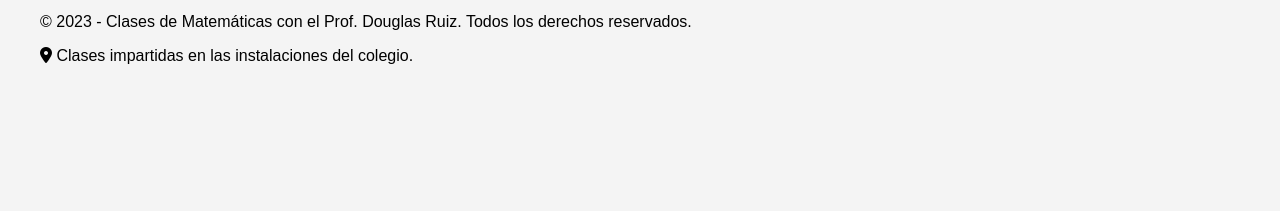
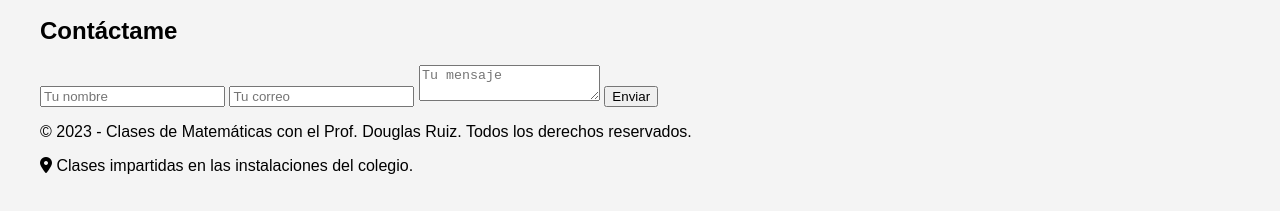
Before and after one commit to Dougs89/CursoMatematica, a website: page index.html in a window 1280 px wide. Shown: the part 1009-1220 px from the top of the page. Before the commit the page ends 1110 px from the top, so only its background shows below. Drawn offline with Linux system fonts and the light colour scheme.

Commit message:
Update index.html

```diff
--- a/index.html
+++ b/index.html
@@ -54,7 +54,17 @@
             <p class="instruccion">Al contactar, por favor indique:<br>1. Año escolar del alumno.<br>2. Nombre completo del alumno.<br>3. Bloque y día de preferencia.</p>
         </div>
     </section>
-
+<section class="contacto">
+    <div class="container">
+        <h2>Contáctame</h2>
+        <form action="https://formspree.io/f/your-form-id" method="POST">
+            <input type="text" name="name" placeholder="Tu nombre" required>
+            <input type="email" name="_replyto" placeholder="Tu correo" required>
+            <textarea name="message" placeholder="Tu mensaje" required></textarea>
+            <button type="submit">Enviar</button>
+        </form>
+    </div>
+</section>
     <footer>
         <div class="container">
             <p>&copy; 2023 - Clases de Matemáticas con el Prof. Douglas Ruiz. Todos los derechos reservados.</p>
```
